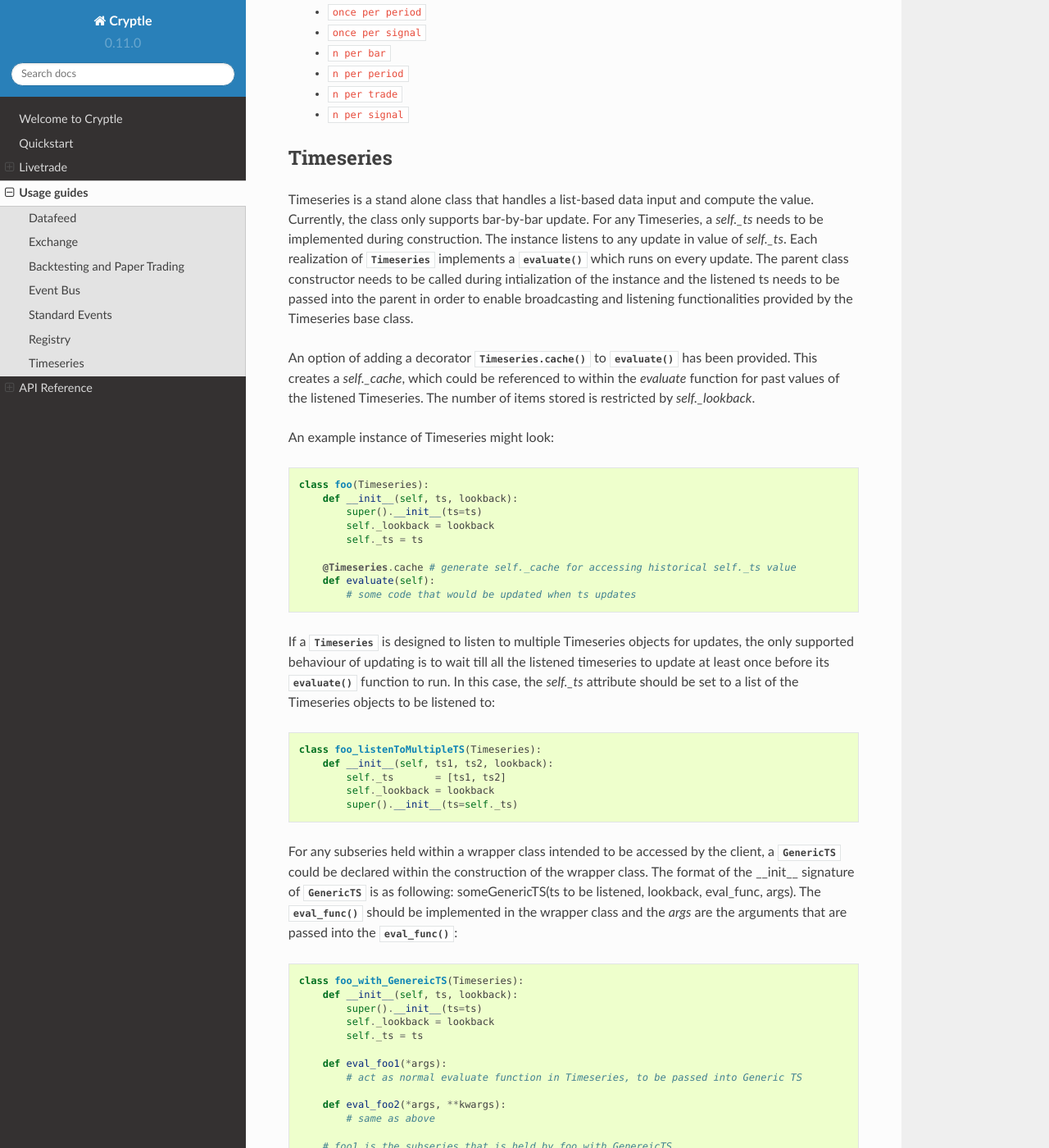
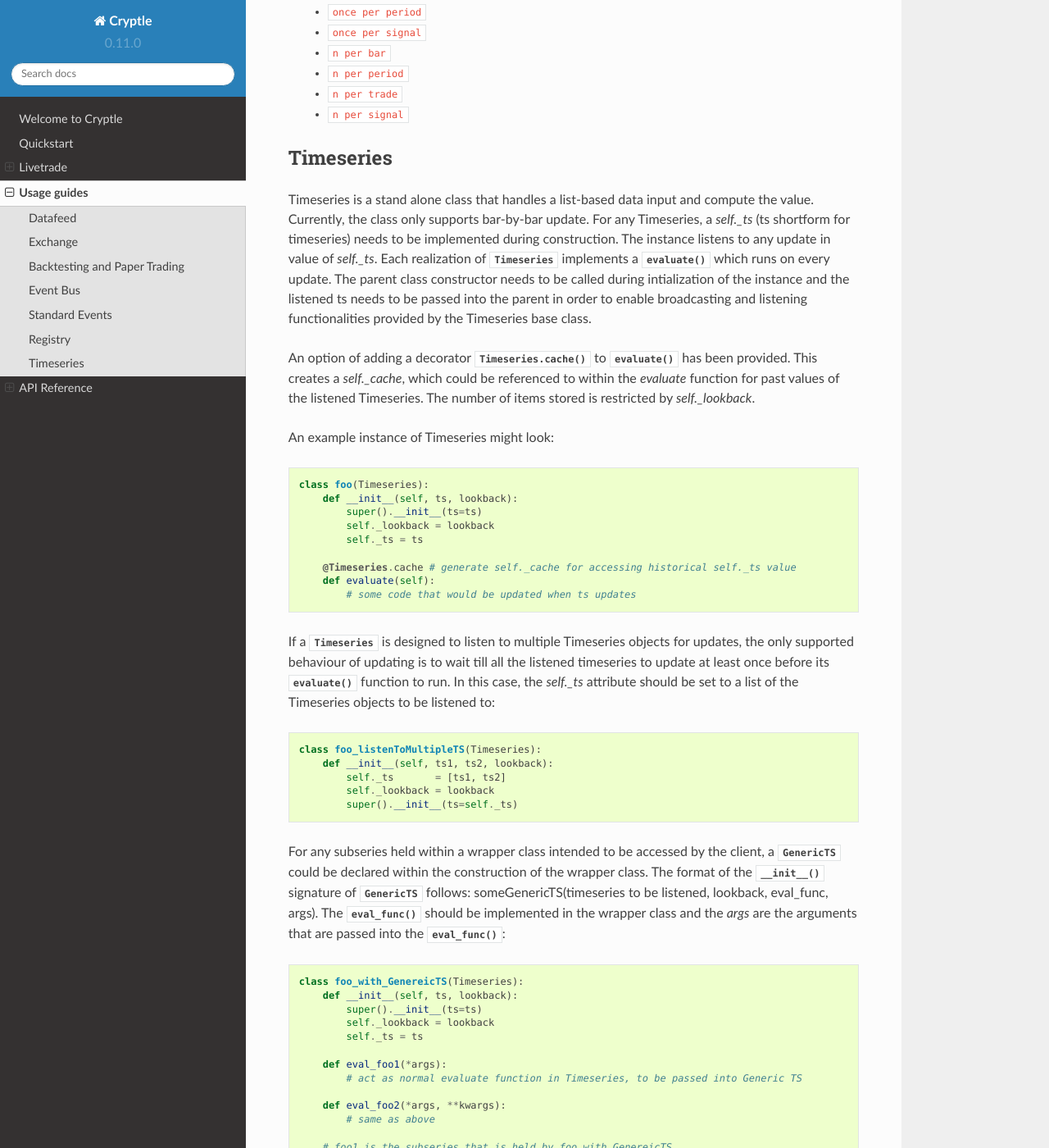
Before and after one commit to bridgelancer/cryptle_fork, a Sphinx documentation site: the page built from docs/guides.rst, in a window 1280 px wide and 1400 px high, scrolled down 5857 px. Shown: the whole window at 82% size. Built offline with Sphinx 7.4.7 and the Read the Docs theme 2.0.0, drawn with Linux system fonts in a browser that asks for light colours.

Commit message:
Update documentation and certain naming of Timeseries class

```diff
--- a/docs/guides.rst
+++ b/docs/guides.rst
@@ -299,12 +299,12 @@ Timeseries
 ----------
 Timeseries is a stand alone class that handles a list-based data input and
 compute the value. Currently, the class only supports bar-by-bar update. For
-any Timeseries, a `self._ts` needs to be implemented during construction. The instance
-listens to any update in value of `self._ts`. Each realization of :class:`Timeseries`
-implements a :meth:`evaluate` which runs on every update. The parent class
-constructor needs to be called during intialization of the instance and the
-listened ts needs to be passed into the parent in order to enable broadcasting
-and listening functionalities provided by the Timeseries base class.
+any Timeseries, a `self._ts` (ts shortform for timeseries) needs to be implemented
+during construction. The instance listens to any update in value of `self._ts`.
+Each realization of :class:`Timeseries` implements a :meth:`evaluate` which runs
+on every update. The parent class constructor needs to be called during intialization of
+the instance and the listened ts needs to be passed into the parent in order to enable
+broadcasting and listening functionalities provided by the Timeseries base class.
 
 An option of adding a decorator :meth:`Timeseries.cache` to :meth:`evaluate` has
 been provided. This creates a `self._cache`, which could be referenced to within
@@ -337,8 +337,8 @@ Timeseries objects to be listened to::
 
 For any subseries held within a wrapper class intended to be accessed by the
 client, a :class:`GenericTS` could be declared within the construction of the
-wrapper class. The format of the __init__ signature of :class:`GenericTS` is as following:
-someGenericTS(ts to be listened, lookback, eval_func, args). The :meth:`eval_func` should be
+wrapper class. The format of the :meth:`__init__` signature of :class:`GenericTS` follows:
+someGenericTS(timeseries to be listened, lookback, eval_func, args). The :meth:`eval_func` should be
 implemented in the wrapper class and the `args` are the arguments that are passed into the :meth:`eval_func`::
 
    class foo_with_GenereicTS(Timeseries):
```
Also changed, not shown: 1 other file.
